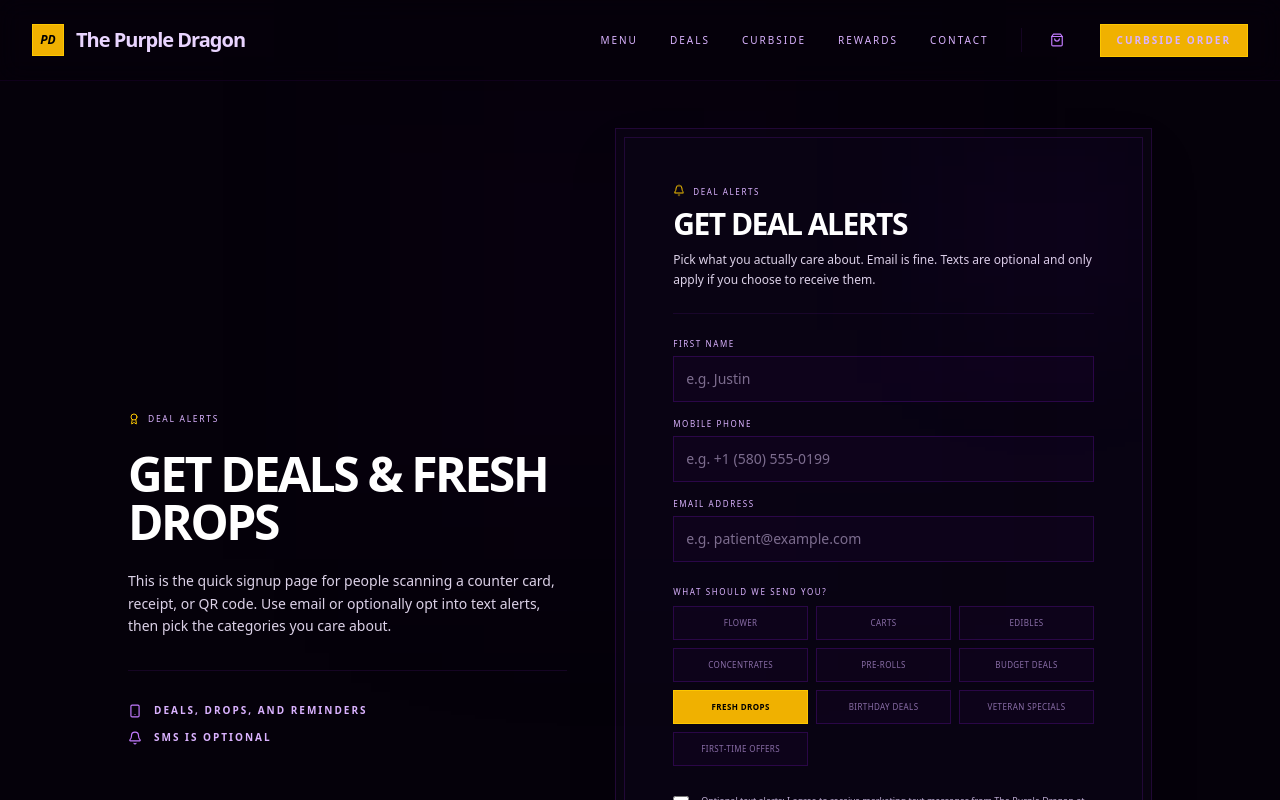
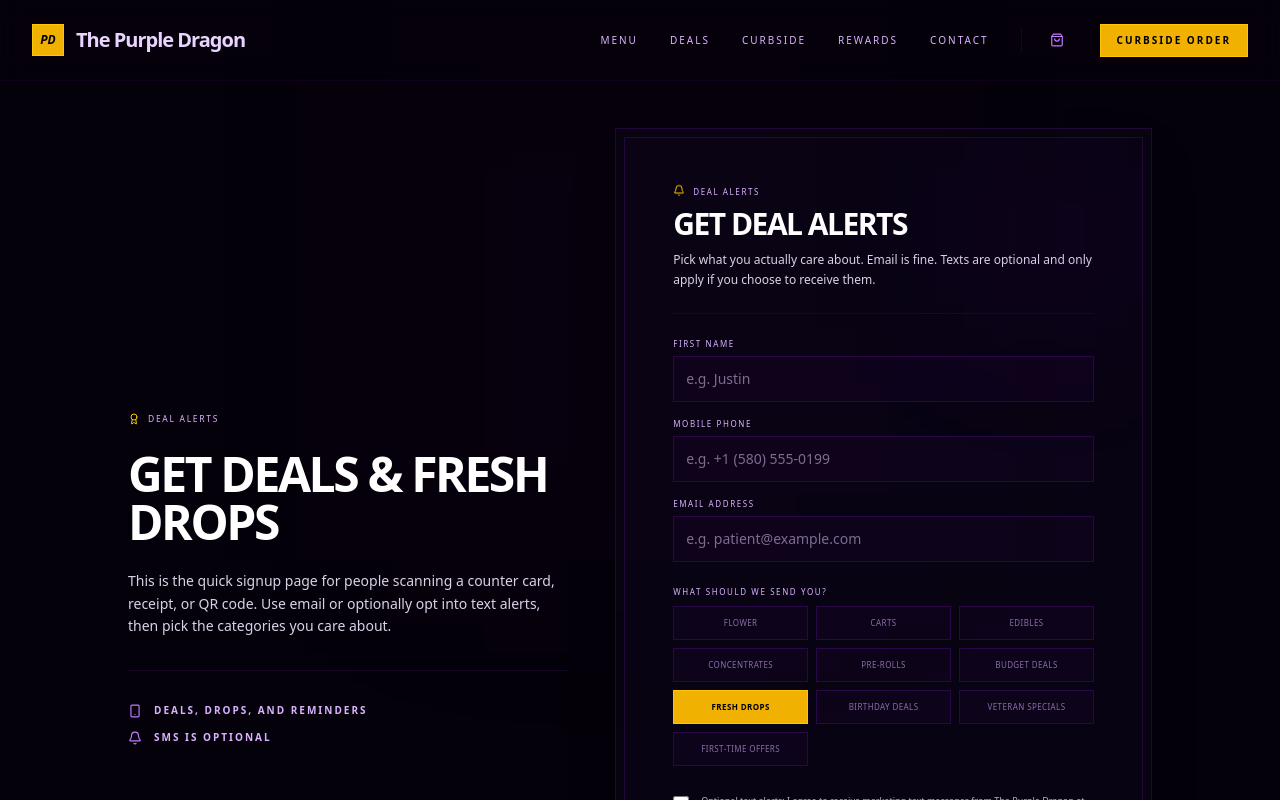
Before and after one commit to JesseK91/purple-dragon-demo, a Next.js app: page /join in a window 1280 px wide. Shown: the top 800 px of the page. Built offline with nearby package versions, Linux system fonts and the light colour scheme.

Commit message:
fix contrast for yellow buttons under mono-label utility

```diff
--- a/src/app/globals.css
+++ b/src/app/globals.css
@@ -34,4 +34,31 @@
   .boutique-title {
     @apply font-display tracking-[-0.05em];
   }
+
+  /* Specificity overrides for buttons with .mono-label to ensure high contrast */
+  button.mono-label.bg-yellow-500,
+  a.mono-label.bg-yellow-500 {
+    color: #000000 !important;
+  }
+
+  button.mono-label.bg-yellow-500:hover,
+  a.mono-label.bg-yellow-500:hover {
+    color: var(--color-accent) !important;
+  }
+
+  /* Ensure text becomes black on hover for outlined yellow buttons */
+  button.mono-label:hover,
+  a.mono-label:hover {
+    color: inherit;
+  }
+
+  button.mono-label.hover\:text-black:hover,
+  a.mono-label.hover\:text-black:hover {
+    color: #000000 !important;
+  }
+
+  button.mono-label.hover\:text-yellow-400:hover,
+  a.mono-label.hover\:text-yellow-400:hover {
+    color: var(--color-accent) !important;
+  }
 }
```
